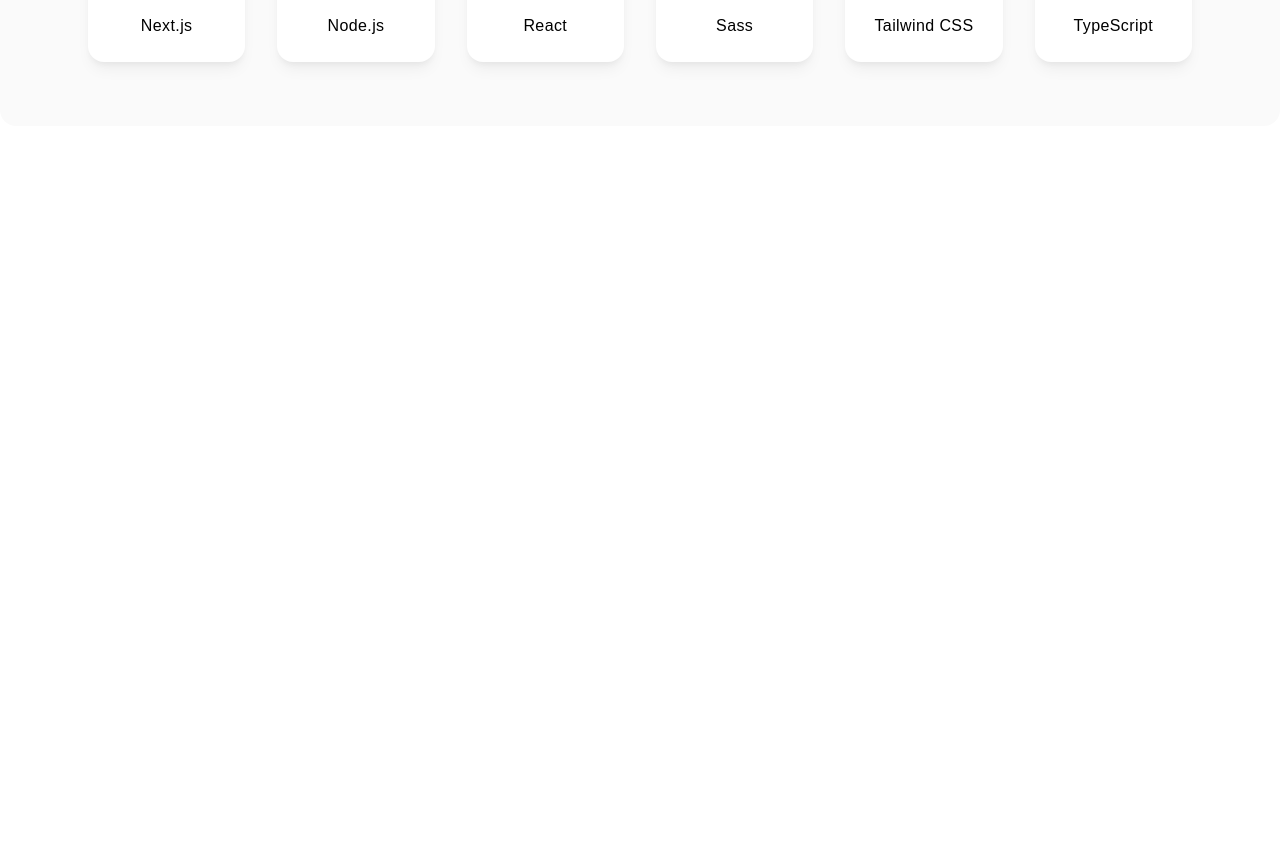
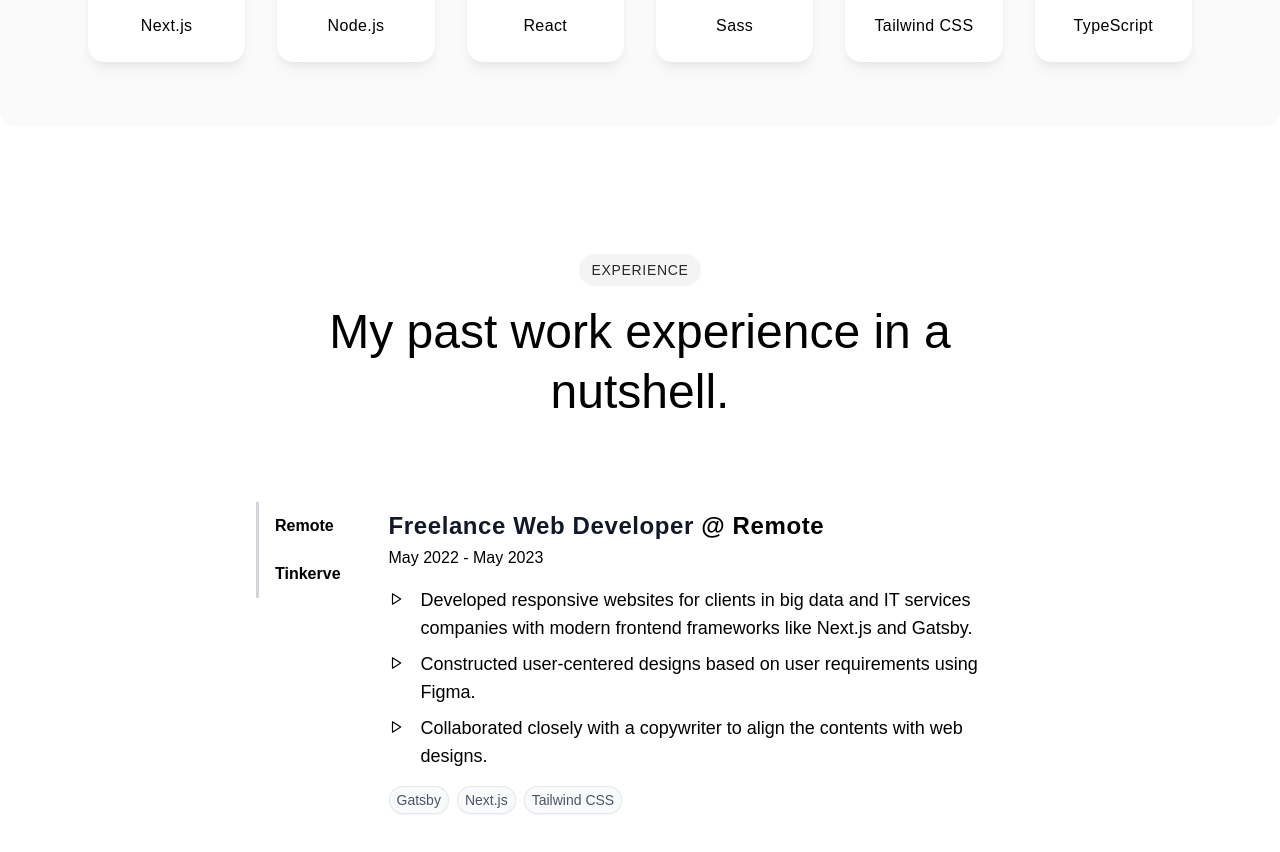
Before and after one commit to handikaharianto/portolio-website-v3, a Next.js app: page / in a window 1280 px wide. Shown: the part 1286-2138 px from the top of the page. Before the commit the page ends 1412 px from the top, so only its background shows below. Built offline with nearby package versions, Linux system fonts and the light colour scheme; a web font is replaced by a local one.

Commit message:
feat: add experience section

```diff
--- /dev/null
+++ b/app/_components/experience-tab.tsx
@@ -0,0 +1,75 @@
+import { Tab } from "@headlessui/react";
+
+import { experiences } from "@/app/_data/experiences";
+
+function PlayIcon() {
+  return (
+    <svg
+      xmlns="http://www.w3.org/2000/svg"
+      width="14"
+      height="14"
+      viewBox="0 0 24 24"
+      fill="none"
+      stroke="currentColor"
+      stroke-width="2"
+      stroke-linecap="round"
+      stroke-linejoin="round"
+    >
+      <polygon points="6 3 20 12 6 21 6 3" />
+    </svg>
+  );
+}
+
+export default function ExperienceTab() {
+  return (
+    <Tab.Group
+      vertical
+      as="div"
+      className="space-y-8 md:flex md:space-x-8 md:space-y-0"
+    >
+      <Tab.List className="flex md:flex-col">
+        {experiences.map((experience) => (
+          <Tab
+            key={experience.company}
+            className="border-b-[3px] border-gray-300 px-4 py-3 text-left font-semibold md:border-b-0 md:border-l-[3px]"
+          >
+            {experience.company}
+          </Tab>
+        ))}
+      </Tab.List>
+      <Tab.Panels className="*:py-2">
+        {experiences.map((experience, index) => (
+          <Tab.Panel key={`${experience}-${index}`} className="space-y-4">
+            <div className="space-y-1">
+              <h3 className="text-xl font-bold tracking-wide md:text-2xl">
+                <span className="text-gray-900">{experience.position}</span>{" "}
+                <span className="">@ {experience.company}</span>
+              </h3>
+              <p className="text-sm md:text-base">{experience.period}</p>
+            </div>
+            <ul className="space-y-2">
+              {experience.description.map((desc, index) => (
+                <li key={index} className="relative flex gap-x-2 pl-8">
+                  <div className="absolute left-0 top-1.5">
+                    <PlayIcon />
+                  </div>
+                  <span className="md:text-lg">{desc}</span>
+                </li>
+              ))}
+            </ul>
+            <div className="flex flex-wrap gap-2">
+              {experience.technologies.map((tech) => (
+                <span
+                  key={tech}
+                  className="rounded-full bg-gray-50 px-2 py-1 text-sm font-medium text-gray-600 shadow-sm ring-1 ring-inset ring-gray-200"
+                >
+                  {tech}
+                </span>
+              ))}
+            </div>
+          </Tab.Panel>
+        ))}
+      </Tab.Panels>
+    </Tab.Group>
+  );
+}
--- /dev/null
+++ b/app/_components/experience.tsx
@@ -0,0 +1,23 @@
+"use client";
+
+import ExperienceTab from "@/app/_components/experience-tab";
+
+export default function Experience() {
+  return (
+    <section id="experience">
+      <div className="mx-auto max-w-7xl space-y-20 px-6 py-20 md:py-32">
+        <div className="mx-auto flex max-w-3xl flex-col items-center justify-center gap-y-4">
+          <div className="rounded-full bg-zinc-100 px-3 py-1.5 text-sm font-medium tracking-wider text-zinc-800">
+            EXPERIENCE
+          </div>
+          <h2 className="text-center text-4xl font-medium !leading-tight md:text-5xl">
+            My past work experience in a nutshell.
+          </h2>
+        </div>
+        <div className="mx-auto max-w-3xl">
+          <ExperienceTab />
+        </div>
+      </div>
+    </section>
+  );
+}
--- /dev/null
+++ b/app/_data/experiences.ts
@@ -0,0 +1,40 @@
+type Experience = {
+  position: string;
+  company: string;
+  technologies: string[];
+  period: string;
+  description: string[];
+};
+
+export const experiences: Experience[] = [
+  {
+    position: "Freelance Web Developer",
+    company: "Remote",
+    technologies: ["Gatsby", "Next.js", "Tailwind CSS"],
+    period: "May 2022 - May 2023",
+    description: [
+      "Developed responsive websites for clients in big data and IT services companies with modern frontend frameworks like Next.js and Gatsby.",
+      "Constructed user-centered designs based on user requirements using Figma.",
+      "Collaborated closely with a copywriter to align the contents with web designs.",
+    ],
+  },
+  {
+    position: "Full Stack Developer Intern",
+    company: "Tinkerve",
+    period: "August 2022 - November 2022",
+    technologies: [
+      "React",
+      "MongoDB",
+      "Node.js",
+      "Express",
+      "Redux",
+      "Sass",
+      "Blueprint JS",
+    ],
+    description: [
+      "Developed a full stack web application for a chatbot-based automation system named Digital Workspace Assistant using React/Typescript, ExpressJS, NodeJS, and MongoDB.",
+      "Implemented a multi-channel feature that allows businesses to create their own chatbot on both WhatsApp and Telegram platform.",
+      "Continued the development of custom data table to manage user data by implementing various functionalities, such as server-side pagination, context menu, etc.",
+    ],
+  },
+];
--- a/app/page.tsx
+++ b/app/page.tsx
@@ -1,3 +1,4 @@
+import Experience from "@/app/_components/experience";
 import Hero from "@/app/_components/hero";
 import Skills from "@/app/_components/skills";
 
@@ -5,7 +6,8 @@
   return (
     <main>
       <Hero />
-      <Skills/>
+      <Skills />
+      <Experience />
     </main>
   );
 }
```
